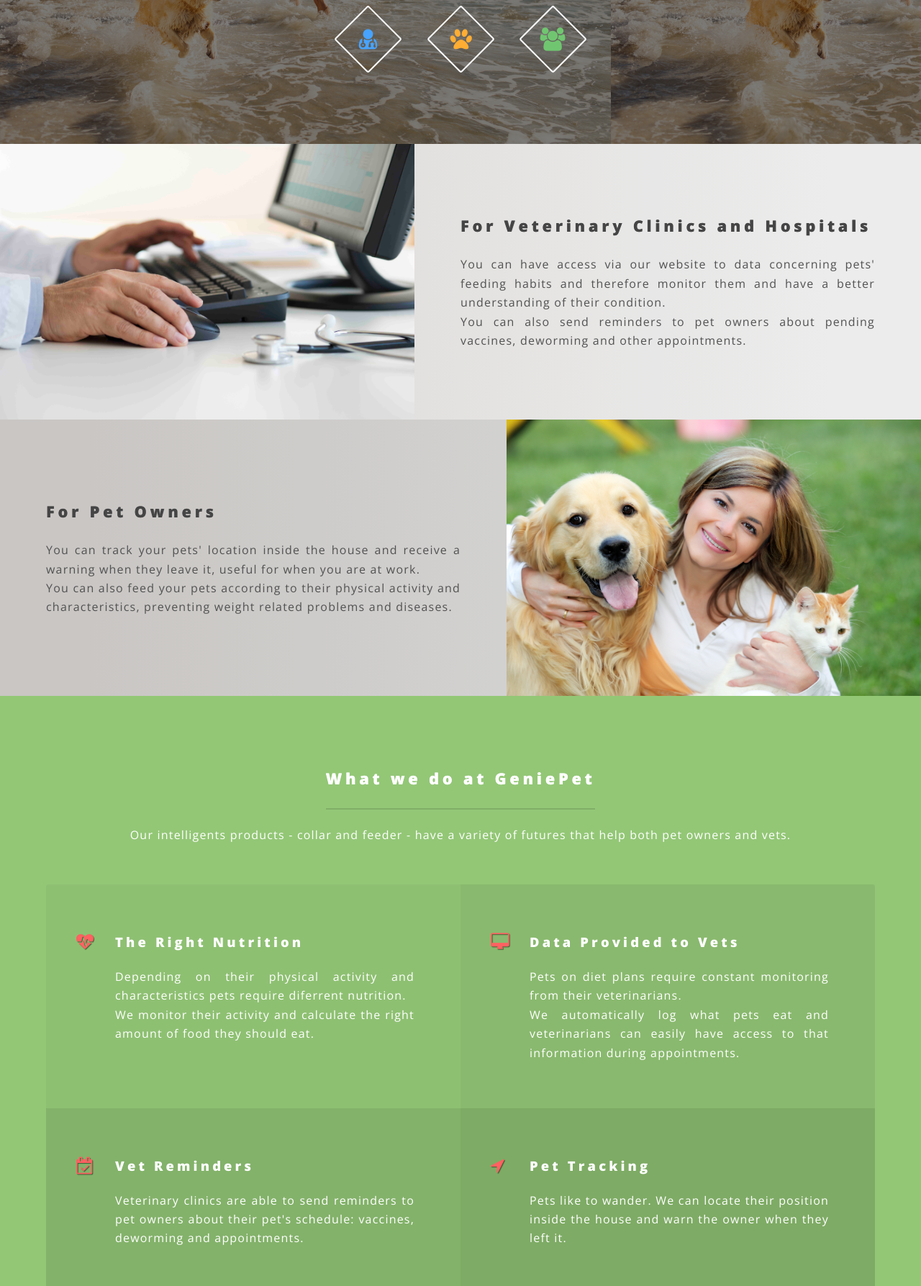
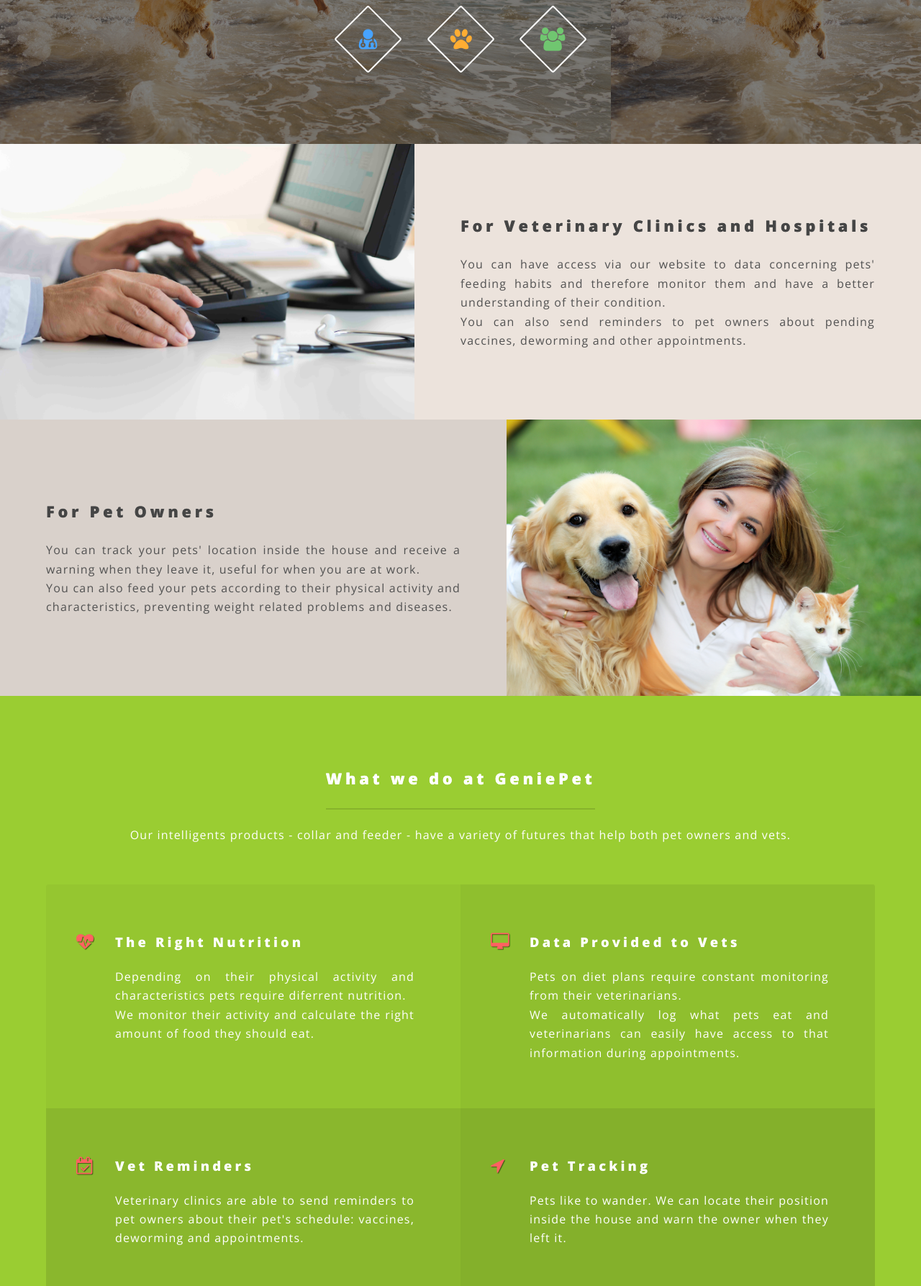
Before and after one commit to tostasmistas/LLP, a PHP site: page / in a window 1280 px wide. Shown: the part 1095-2882 px from the top of the page at 72% size. Run offline with PHP 8.4, Linux system fonts and the light colour scheme.

Commit message:
changed color of one of the backgrounds

```diff
--- a/website/assets/css/main.css
+++ b/website/assets/css/main.css
@@ -2795,16 +2795,16 @@
 			}
 
 		.wrapper.style2 {
-			/*background-color: #EDEDED;*/
-		  background: -webkit-linear-gradient(90deg, #ECE9E6 10%, #FFFFFF 90%); /* Chrome 10+, Saf5.1+ */
-		  background:    -moz-linear-gradient(90deg, #ECE9E6 10%, #FFFFFF 90%); /* FF3.6+ */
-		  background:     -ms-linear-gradient(90deg, #ECE9E6 10%, #FFFFFF 90%); /* IE10 */
-		  background:      -o-linear-gradient(90deg, #ECE9E6 10%, #FFFFFF 90%); /* Opera 11.10+ */
-		  background:         linear-gradient(90deg, #ECE9E6 10%, #FFFFFF 90%); /* W3C */
+			background-color: #FFF5EE;
+	/*	  background: -webkit-linear-gradient(90deg, #ECE9E6 10%, #FFFFFF 90%); /* Chrome 10+, Saf5.1+ */
+	/*	  background:    -moz-linear-gradient(90deg, #ECE9E6 10%, #FFFFFF 90%); /* FF3.6+ */
+	/*	  background:     -ms-linear-gradient(90deg, #ECE9E6 10%, #FFFFFF 90%); /* IE10 */
+	/*	  background:      -o-linear-gradient(90deg, #ECE9E6 10%, #FFFFFF 90%); /* Opera 11.10+ */
+	/*	  background:         linear-gradient(90deg, #ECE9E6 10%, #FFFFFF 90%); /* W3C */
 		}
 
 		.wrapper.style3 {
-			background-color: #93C776;
+			background-color: #9ACD32;
 		}
 
 			.wrapper.style3 strong, .wrapper.style3 b {
```
